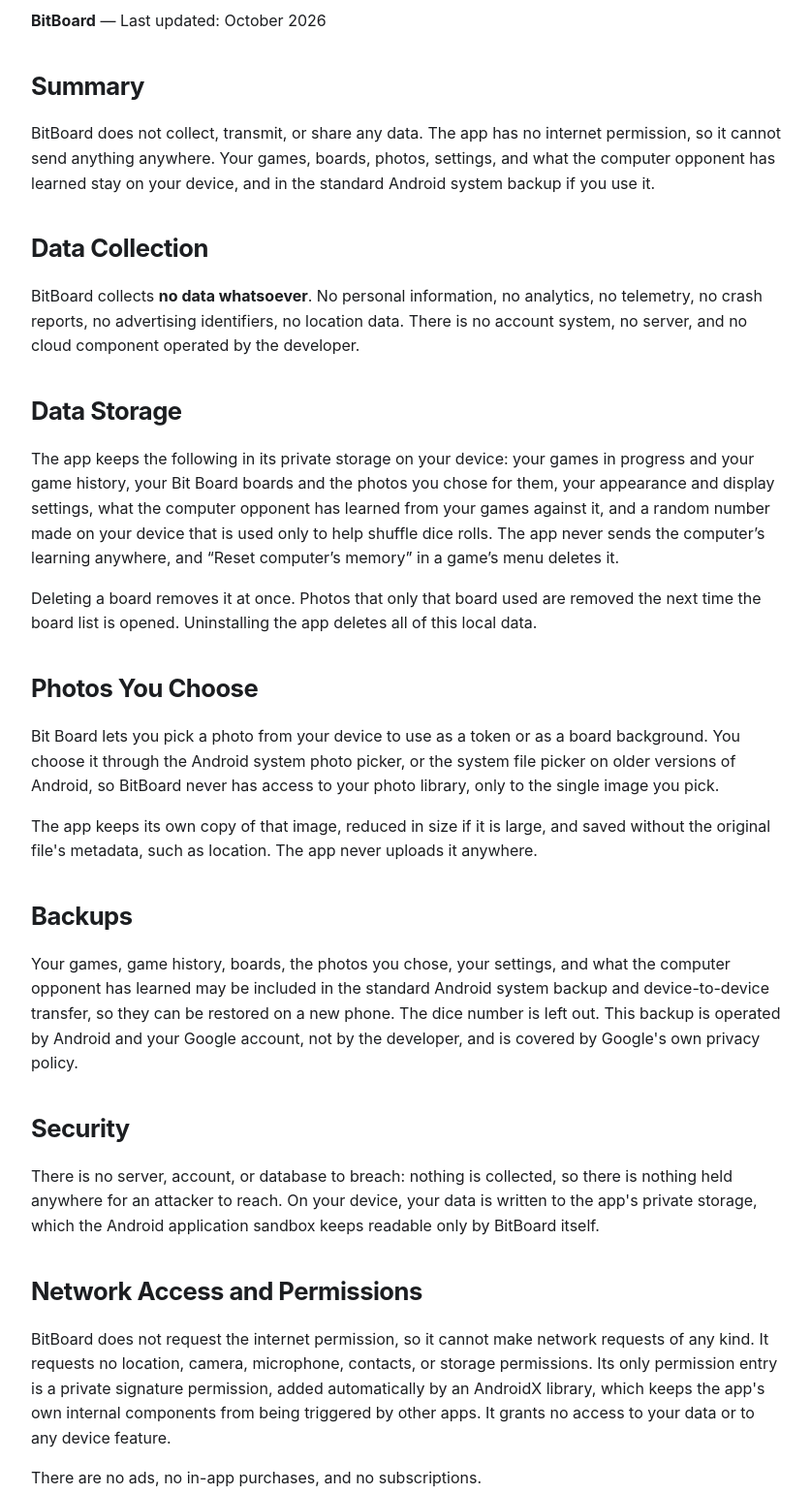
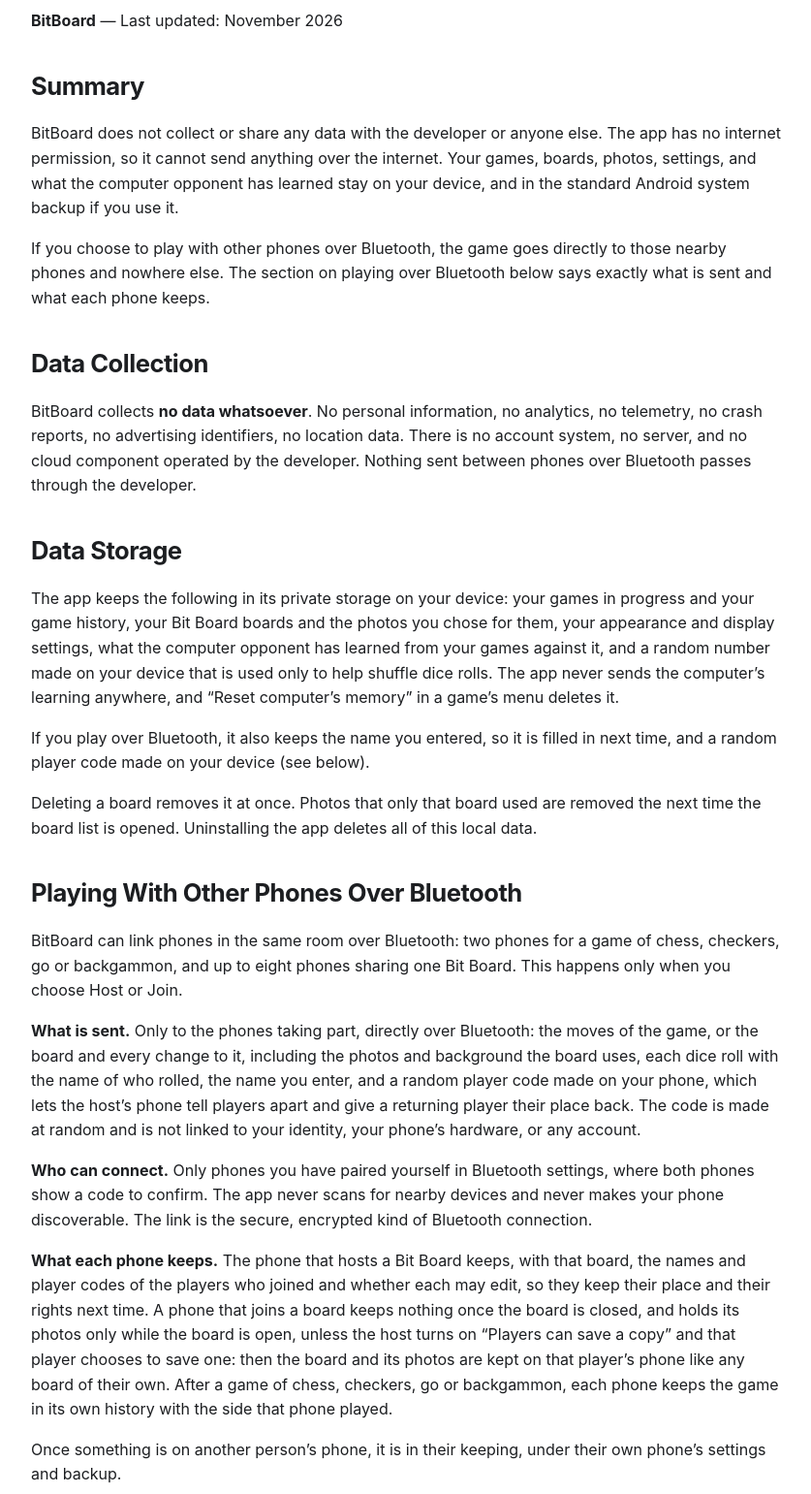
Before and after one commit to N8Codes/N8Codes.github.io, a plain HTML site: page privacy-bitboard.html in a window 1280 px wide. Shown: the part 180-1721 px from the top of the page at 97% size, without its empty margins (220-1057 px from the left). Drawn offline with Linux system fonts and the light colour scheme.

Commit message:
BitBoard policy: play over Bluetooth for 1.1.0, what is sent and what each phone keeps

```diff
--- a/privacy-bitboard.html
+++ b/privacy-bitboard.html
@@ -4,7 +4,7 @@
     <meta charset="UTF-8">
     <meta name="viewport" content="width=device-width, initial-scale=1.0">
     <title>BitBoard - Privacy Policy</title>
-    <meta name="description" content="BitBoard collects no data. No analytics, no ads, no accounts, no internet permission. Your games, boards and photos stay on your device.">
+    <meta name="description" content="BitBoard collects no data. No analytics, no ads, no accounts, no internet permission. Your games, boards and photos stay on your device, and go only to the nearby phones you choose to play with over Bluetooth.">
     <link rel="icon" type="image/png" href="images/bitboard.png">
     <link rel="apple-touch-icon" href="images/bitboard.png">
     <meta name="theme-color" content="#15803d">
@@ -12,7 +12,7 @@
     <meta property="og:type" content="website">
     <meta property="og:site_name" content="N8Codes">
     <meta property="og:title" content="BitBoard — Privacy Policy">
-    <meta property="og:description" content="BitBoard collects no data. No analytics, no ads, no accounts, no internet permission. Your games, boards and photos stay on your device.">
+    <meta property="og:description" content="BitBoard collects no data. No analytics, no ads, no accounts, no internet permission. Your games, boards and photos stay on your device, and go only to the nearby phones you choose to play with over Bluetooth.">
     <meta property="og:url" content="https://n8codes.github.io/privacy-bitboard.html">
     <link rel="stylesheet" href="styles.css">
 </head>
@@ -31,30 +31,40 @@
         <div class="container prose">
             <section>
                 <h1>Privacy Policy</h1>
-                <p><strong>BitBoard</strong> — Last updated: October 2026</p>
+                <p><strong>BitBoard</strong> — Last updated: November 2026</p>
 
                 <h2>Summary</h2>
-                <p>BitBoard does not collect, transmit, or share any data. The app has no internet permission, so it cannot send anything anywhere. Your games, boards, photos, settings, and what the computer opponent has learned stay on your device, and in the standard Android system backup if you use it.</p>
+                <p>BitBoard does not collect or share any data with the developer or anyone else. The app has no internet permission, so it cannot send anything over the internet. Your games, boards, photos, settings, and what the computer opponent has learned stay on your device, and in the standard Android system backup if you use it.</p>
+                <p>If you choose to play with other phones over Bluetooth, the game goes directly to those nearby phones and nowhere else. The section on playing over Bluetooth below says exactly what is sent and what each phone keeps.</p>
 
                 <h2>Data Collection</h2>
-                <p>BitBoard collects <strong>no data whatsoever</strong>. No personal information, no analytics, no telemetry, no crash reports, no advertising identifiers, no location data. There is no account system, no server, and no cloud component operated by the developer.</p>
+                <p>BitBoard collects <strong>no data whatsoever</strong>. No personal information, no analytics, no telemetry, no crash reports, no advertising identifiers, no location data. There is no account system, no server, and no cloud component operated by the developer. Nothing sent between phones over Bluetooth passes through the developer.</p>
 
                 <h2>Data Storage</h2>
                 <p>The app keeps the following in its private storage on your device: your games in progress and your game history, your Bit Board boards and the photos you chose for them, your appearance and display settings, what the computer opponent has learned from your games against it, and a random number made on your device that is used only to help shuffle dice rolls. The app never sends the computer&rsquo;s learning anywhere, and &ldquo;Reset computer&rsquo;s memory&rdquo; in a game&rsquo;s menu deletes it.</p>
+                <p>If you play over Bluetooth, it also keeps the name you entered, so it is filled in next time, and a random player code made on your device (see below).</p>
                 <p>Deleting a board removes it at once. Photos that only that board used are removed the next time the board list is opened. Uninstalling the app deletes all of this local data.</p>
+
+                <h2>Playing With Other Phones Over Bluetooth</h2>
+                <p>BitBoard can link phones in the same room over Bluetooth: two phones for a game of chess, checkers, go or backgammon, and up to eight phones sharing one Bit Board. This happens only when you choose Host or Join.</p>
+                <p><strong>What is sent.</strong> Only to the phones taking part, directly over Bluetooth: the moves of the game, or the board and every change to it, including the photos and background the board uses, each dice roll with the name of who rolled, the name you enter, and a random player code made on your phone, which lets the host&rsquo;s phone tell players apart and give a returning player their place back. The code is made at random and is not linked to your identity, your phone&rsquo;s hardware, or any account.</p>
+                <p><strong>Who can connect.</strong> Only phones you have paired yourself in Bluetooth settings, where both phones show a code to confirm. The app never scans for nearby devices and never makes your phone discoverable. The link is the secure, encrypted kind of Bluetooth connection.</p>
+                <p><strong>What each phone keeps.</strong> The phone that hosts a Bit Board keeps, with that board, the names and player codes of the players who joined and whether each may edit, so they keep their place and their rights next time. A phone that joins a board keeps nothing once the board is closed, and holds its photos only while the board is open, unless the host turns on &ldquo;Players can save a copy&rdquo; and that player chooses to save one: then the board and its photos are kept on that player&rsquo;s phone like any board of their own. After a game of chess, checkers, go or backgammon, each phone keeps the game in its own history with the side that phone played.</p>
+                <p>Once something is on another person&rsquo;s phone, it is in their keeping, under their own phone&rsquo;s settings and backup.</p>
 
                 <h2>Photos You Choose</h2>
                 <p>Bit Board lets you pick a photo from your device to use as a token or as a board background. You choose it through the Android system photo picker, or the system file picker on older versions of Android, so BitBoard never has access to your photo library, only to the single image you pick.</p>
-                <p>The app keeps its own copy of that image, reduced in size if it is large, and saved without the original file's metadata, such as location. The app never uploads it anywhere.</p>
+                <p>The app keeps its own copy of that image, reduced in size if it is large, and saved without the original file&rsquo;s metadata, such as location. The app never uploads it anywhere. If you host a Bit Board over Bluetooth, the board&rsquo;s photos are sent to the phones that join it, as described above.</p>
 
                 <h2>Backups</h2>
-                <p>Your games, game history, boards, the photos you chose, your settings, and what the computer opponent has learned may be included in the standard Android system backup and device-to-device transfer, so they can be restored on a new phone. The dice number is left out. This backup is operated by Android and your Google account, not by the developer, and is covered by Google's own privacy policy.</p>
+                <p>Your games, game history, boards, the photos you chose, your settings, your Bluetooth name and player code, the list of players kept with a hosted board, and what the computer opponent has learned may be included in the standard Android system backup and device-to-device transfer, so they can be restored on a new phone. The dice number is left out. This backup is operated by Android and your Google account, not by the developer, and is covered by Google&rsquo;s own privacy policy.</p>
 
                 <h2>Security</h2>
-                <p>There is no server, account, or database to breach: nothing is collected, so there is nothing held anywhere for an attacker to reach. On your device, your data is written to the app's private storage, which the Android application sandbox keeps readable only by BitBoard itself.</p>
+                <p>There is no server, account, or database to breach: nothing is collected, so there is nothing held anywhere for an attacker to reach. On your device, your data is written to the app&rsquo;s private storage, which the Android application sandbox keeps readable only by BitBoard itself. Between phones, BitBoard uses only encrypted Bluetooth connections with phones you have paired, and the host&rsquo;s phone checks every request before acting on it.</p>
 
                 <h2>Network Access and Permissions</h2>
-                <p>BitBoard does not request the internet permission, so it cannot make network requests of any kind. It requests no location, camera, microphone, contacts, or storage permissions. Its only permission entry is a private signature permission, added automatically by an AndroidX library, which keeps the app's own internal components from being triggered by other apps. It grants no access to your data or to any device feature.</p>
+                <p>BitBoard does not request the internet permission, so it cannot make network requests of any kind. It requests no location, camera, microphone, contacts, or storage permissions.</p>
+                <p>For playing over Bluetooth, it asks for the Nearby devices permission (on Android 12 and newer) the first time you choose Host or Join, and uses it only to list the phones you have paired and to connect to the one you pick. On Android 11 and older, the equivalent Bluetooth permissions are granted when the app is installed. It does not ask for the permissions that scan for devices or make the phone discoverable. Its only other permission entry is a private signature permission, added automatically by an AndroidX library, which keeps the app&rsquo;s own internal components from being triggered by other apps. It grants no access to your data or to any device feature.</p>
                 <p>There are no ads, no in-app purchases, and no subscriptions.</p>
 
                 <h2>Contact</h2>
@@ -62,7 +72,6 @@
 
                 <h2>Changes</h2>
                 <p>If this policy changes, the updated version will be posted at this URL with a new date.</p>
-
                 <p><a href="privacy.html">All privacy policies →</a></p>
             </section>
         </div>
```
Also changed, not shown: 1 other file.
